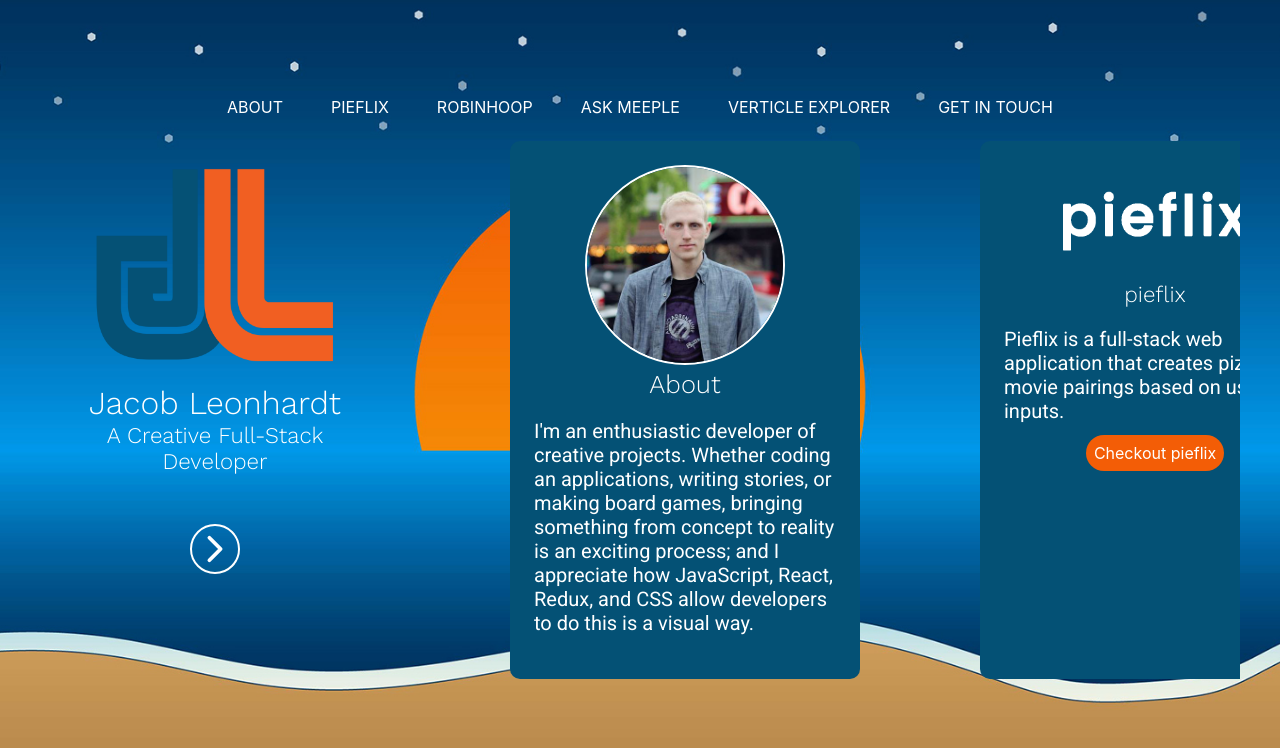
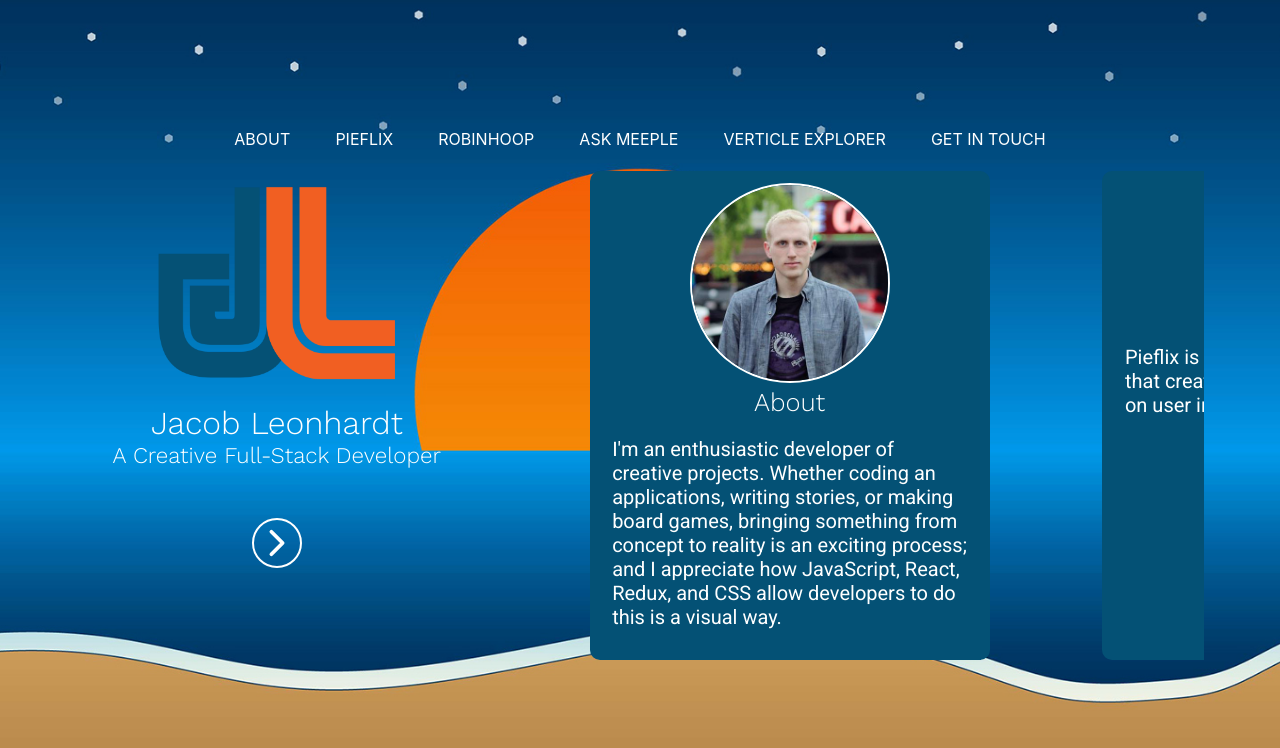
Before and after one commit to jacobleonhardt/portfolio, a React (Create React App) app in the folder portfolio/: page / in a window 1280 px wide. Shown: the top 748 px of the page. Built offline with nearby package versions, Linux system fonts and the light colour scheme.

Commit message:
working on navigation sliding to correct section, and spacing of sections

```diff
--- a/portfolio/src/components/global/nav.js
+++ b/portfolio/src/components/global/nav.js
@@ -4,13 +4,21 @@ import './nav.css'
 
 const Nav = () => {
     return (
+        // <div id="navbar">
+        //     <Link to="about" smooth={true}>About</Link>
+        //     <Link to="pieflix" smooth={true}>Pieflix</Link>
+        //     <Link to="robinhoop" smooth={true}>Robinhoop</Link>
+        //     <Link to="ask-meeple" smooth={true}>Ask Meeple</Link>
+        //     <Link to="verticle-explorer" smooth={true}>Verticle Explorer</Link>
+        //     <Link to="contact" smooth={true}>Get in Touch</Link>
+        // </div>
         <div id="navbar">
-            <Link to="about" smooth={true}>About</Link>
-            <Link to="pieflix" smooth={true}>Pieflix</Link>
-            <Link to="robinhoop" smooth={true}>Robinhoop</Link>
-            <Link to="ask-meeple" smooth={true}>Ask Meeple</Link>
-            <Link to="verticle-explorer" smooth={true}>Verticle Explorer</Link>
-            <Link to="contact" smooth={true}>Get in Touch</Link>
+                <a href="#about" smooth={true}>About</a>
+                <a href="#pieflix" smooth={true}>Pieflix</a>
+                <a href="#robinhoop" smooth={true}>Robinhoop</a>
+                <a href="#ask-meeple" smooth={true}>Ask Meeple</a>
+                <a href="#vertical-explorer" smooth={true}>Verticle Explorer</a>
+                <a href="#contact" smooth={true}>Get in Touch</a>
         </div>
     )
 }
--- a/portfolio/src/components/projects/ask-meeple.js
+++ b/portfolio/src/components/projects/ask-meeple.js
@@ -5,7 +5,7 @@ import './projects.css'
 
 const AskMeeple = () => {
     return (
-        <div id="ask-meeple">
+        <div id="ask-meeple" className="card">
             <div className="one">
                 <img src={askMeepleLogo} alt="" className="project-logo"/>
             </div>
--- a/portfolio/src/components/projects/pieflix.js
+++ b/portfolio/src/components/projects/pieflix.js
@@ -5,7 +5,7 @@ import './projects.css'
 
 const Pieflix = () => {
     return (
-        <div id="pieflix">
+        <div id="pieflix" className="card">
             <div className="one">
                 <img src={pieflixLogo} alt="" className="project-logo"/>
             </div>
--- a/portfolio/src/components/projects/robinhoop.js
+++ b/portfolio/src/components/projects/robinhoop.js
@@ -5,7 +5,7 @@ import './projects.css'
 
 const Robinhoop = () => {
     return (
-        <div id="robinhoop">
+        <div id="robinhoop" className="card">
             <div className="one">
                 <img src={robinhoopLogo} alt="" className="project-logo"/>
             </div>
--- a/portfolio/src/components/projects/verticle-explorer.js
+++ b/portfolio/src/components/projects/verticle-explorer.js
@@ -5,7 +5,7 @@ import './projects.css'
 
 const Projects = () => {
     return (
-        <div id="vertical-explorer">
+        <div id="vertical-explorer" className="card">
             <div className="one">
                 <img src={verticalExplorerLogo} alt="" className="project-logo"/>
             </div>
--- a/portfolio/src/components/splash/landing.css
+++ b/portfolio/src/components/splash/landing.css
@@ -28,12 +28,11 @@
     background: transparent;
 }
 
-.slides > div {
+.slides > .card {
     scroll-snap-align: start;
-    min-width: 350px;
-    width: 100vw;
-    padding: 2%;
-    margin: 2% 5%;
+    min-width: 400px;
+    padding: 1% 2%;
+    margin: 2% 0 1% 10%;
     border-radius: 10px;
     color: #fff;
     background: #045175;
--- a/portfolio/src/index.css
+++ b/portfolio/src/index.css
@@ -89,7 +89,6 @@ a.icon-link:hover {
   color: #F35D06;
 }
 
-/* #content {
-  text-align: center;
-  overflow: hidden;
-} */
+#content {
+  padding: 3%;
+}
```
